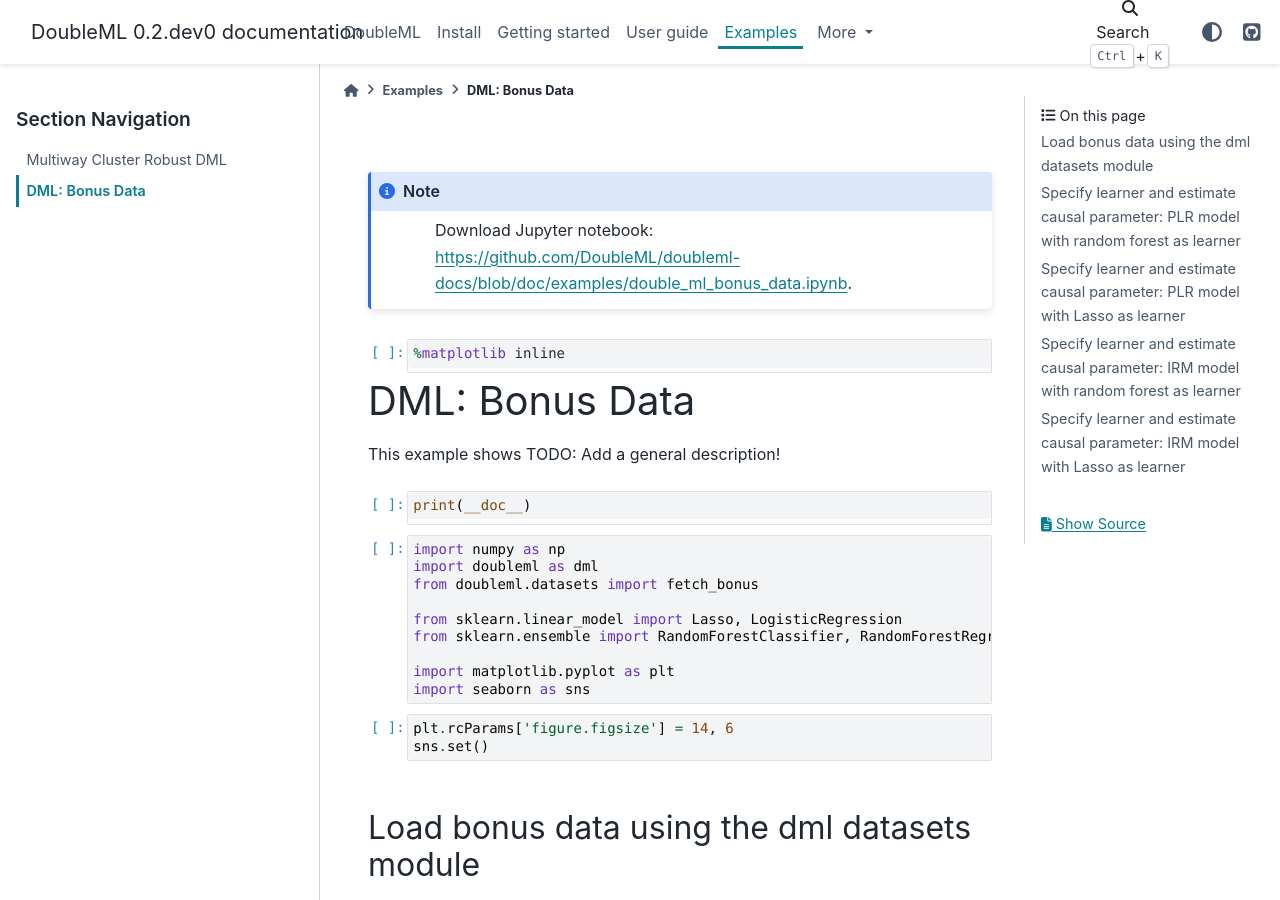
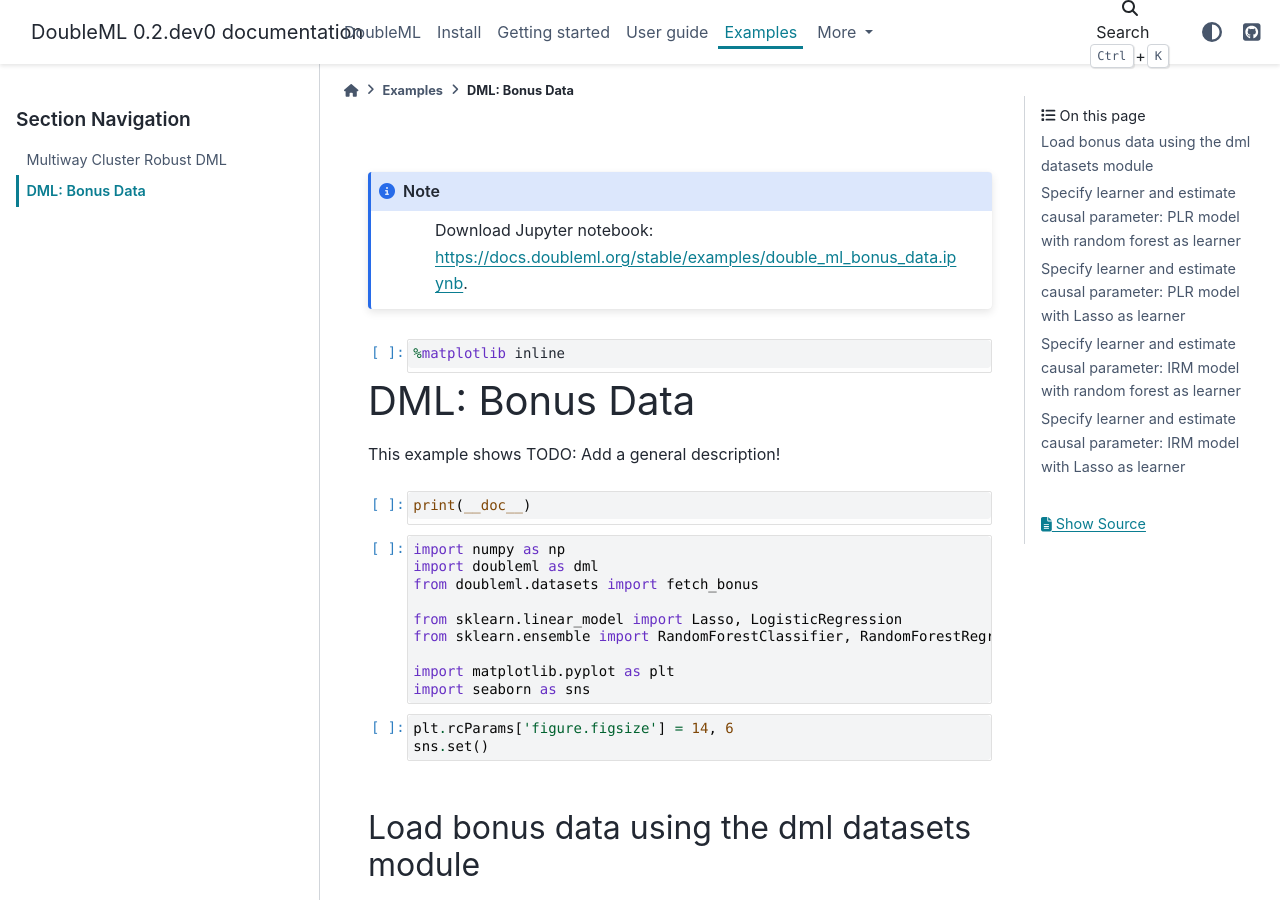
Before and after one commit to DoubleML/doubleml-docs, a Sphinx documentation site: the page built from doc/examples/double_ml_bonus_data.ipynb, in a window 1280 px wide and 900 px high. Built offline with Sphinx 7.4.7 and the PyData theme 0.15.4, drawn with Linux system fonts in a browser that asks for light colours; pages that are not in the unit, such as notebooks, are missing from menus.

Commit message:
to be able to download the jupyter notebooks we need to point to the github pages urls

```diff
--- a/doc/conf.py
+++ b/doc/conf.py
@@ -92,7 +92,7 @@ nbsphinx_prolog = r"""
         <ul class="simple">
     {% endraw %}
     Download Jupyter notebook:
-    {{ '<' }}a class={{ '"' }}reference external{{ '"' }} href={{ '"' }}https://github.com/DoubleML/doubleml-docs/blob/doc/{{ env.doc2path(env.docname, base=None) }}{{ '"' }}{{ '>' }}https://github.com/DoubleML/doubleml-docs/blob/doc/{{ env.doc2path(env.docname, base=None) }}{{ '</a>' }}.
+    {{ '<' }}a class={{ '"' }}reference external{{ '"' }} href={{ '"' }}https://docs.doubleml.org/stable/{{ env.doc2path(env.docname, base=None) }}{{ '"' }}{{ '>' }}https://docs.doubleml.org/stable/{{ env.doc2path(env.docname, base=None) }}{{ '</a>' }}.
     {% raw %}
         </ul>
         </div>
```
